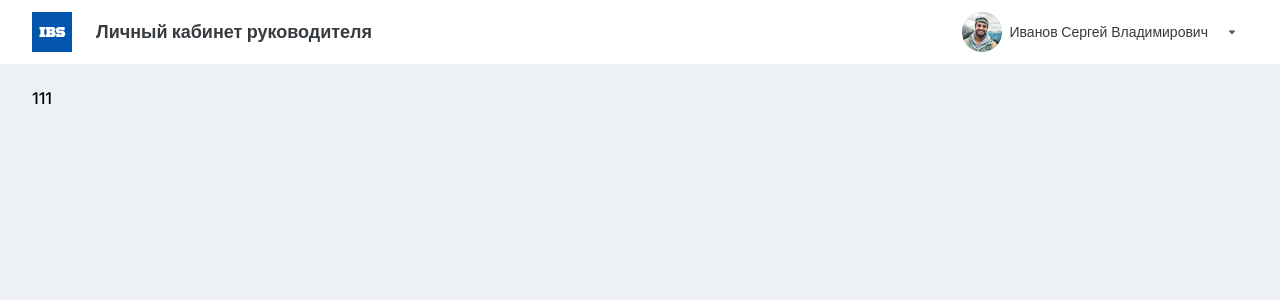
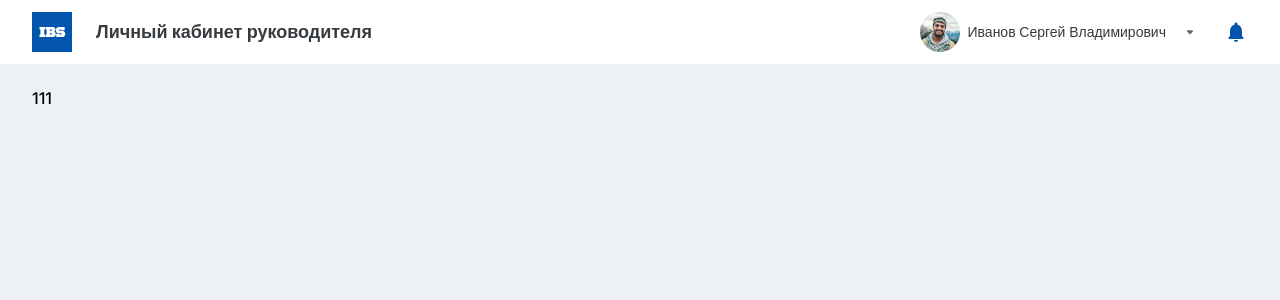
Before and after one commit to cillic33/head-personal-account, a React (Vite) app: page / in a window 1280 px wide. Shown: the top 300 px of the page. Built offline with nearby package versions, Linux system fonts and the light colour scheme; a web font is replaced by a local one.

Commit message:
master | Bell in the Header

```diff
--- a/src/components/complex/Header/index.tsx
+++ b/src/components/complex/Header/index.tsx
@@ -6,6 +6,7 @@ import LogoIbs from "@images/LogoIbs.svg"
 import AvatarIvanov from "@images/AvatarIvanov.png"
 import Button from "@components/inputs/Button";
 import CaretDownGray from "@images/CaretDownGray.svg";
+import BellBlue from "@images/BellBlue.svg";
 
 const StyledHeader = styled.div`
   background: #fff;
@@ -24,13 +25,19 @@ const Header = () => {
           </Typography>
         </Flexbox>
 
+        <Flexbox $gap="18px" $align="center">
           <Flexbox $gap="8px" $align="center">
             <Image src={AvatarIvanov} alt="Иванов Сергей Владимирович" $width="40px" $height="40px" />
             <Typography $variant="body-regular">
               Иванов Сергей Владимирович
             </Typography>
             <Button type="button" $padding="6px">
-            <Image src={CaretDownGray} />
+              <Image src={CaretDownGray} $width="20px" $height="20px" />
+            </Button>
+          </Flexbox>
+
+          <Button type="button">
+            <Image src={BellBlue} $width="24px" $height="24px" />
           </Button>
         </Flexbox>
 
```
Also changed, not shown: src/images/BellBlue.svg (added). Lines whose indentation alone changed are shown as unchanged.
